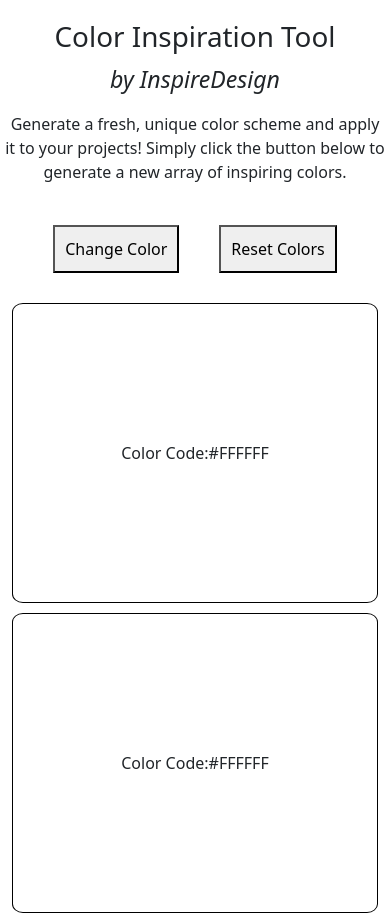
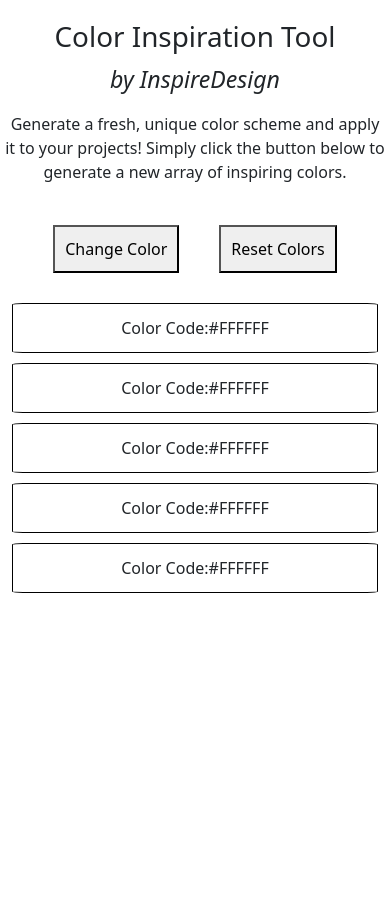
Before and after one commit to esthermdev/color-scheme-generator, a plain HTML site: page index.html in a window 390 px wide. Shown: the top 916 px of the page. Drawn offline with nearby package versions, Linux system fonts and the light colour scheme.

Commit message:
changed height of containers

```diff
--- a/styles.css
+++ b/styles.css
@@ -30,3 +30,9 @@ h3, p {
     background-color: #ffffff;
     height: 300px;
 }
+
+@media only screen and (max-width: 500px) {
+    .color-container {
+        height: 50px;
+    }
+}
```
